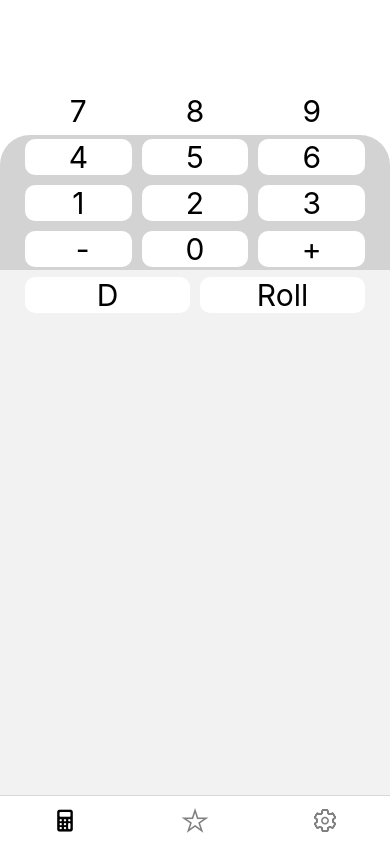
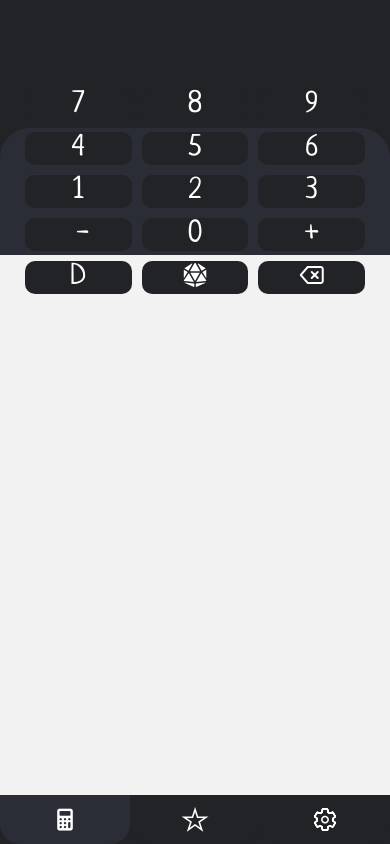
Before and after one commit to Sleachga/DiceProject, a React Native app: screen /Calculator in a window 390 px wide. Built offline with nearby package versions, Linux system fonts and the light colour scheme.

Commit message:
Dark Theme lookin good

```diff
--- a/App.js
+++ b/App.js
@@ -1,23 +1,40 @@
 import * as React from 'react';
 import { Text, View } from 'react-native';
+
 import { NavigationContainer } from '@react-navigation/native';
 import { createBottomTabNavigator } from '@react-navigation/bottom-tabs';
 import { Ionicons } from '@expo/vector-icons';
+import AppLoading from 'expo-app-loading';
+import { useFonts } from 'expo-font';
 
 import CalculatorPage from './calculator/CalculatorPage';
 
 const SettingsScreen = () => {
   return (
-    <View style={{ flex: 1, justifyContent: 'center', alignItems: 'center' }}>
-      <Text>Settings!</Text>
+    <View
+      style={{
+        flex: 1,
+        justifyContent: 'center',
+        alignItems: 'center',
+        backgroundColor: '#2a2d35',
+      }}
+    >
+      <Text style={{ color: 'white' }}>Settings!</Text>
     </View>
   );
 };
 
 const RollsScreen = () => {
   return (
-    <View style={{ flex: 1, justifyContent: 'center', alignItems: 'center' }}>
-      <Text>Rolls!</Text>
+    <View
+      style={{
+        flex: 1,
+        justifyContent: 'center',
+        alignItems: 'center',
+        backgroundColor: '#2a2d35',
+      }}
+    >
+      <Text style={{ color: 'white' }}>Rolls!</Text>
     </View>
   );
 };
@@ -25,6 +42,14 @@ const RollsScreen = () => {
 const Tab = createBottomTabNavigator();
 
 export default function App() {
+  let [fontsLoaded] = useFonts({
+    Neucha: require('./assets/fonts/Neucha-Regular.ttf'),
+  });
+
+  if (!fontsLoaded) {
+    return <AppLoading />;
+  }
+
   return (
     <NavigationContainer>
       <Tab.Navigator
@@ -42,9 +67,20 @@ export default function App() {
 
             return <Ionicons name={iconName} size={size} color={color} />;
           },
-          tabBarActiveTintColor: 'black',
-          tabBarInactiveTintColor: 'gray',
+          tabBarActiveTintColor: '#fff',
+          tabBarActiveBackgroundColor: '#2a2d35',
+          tabBarInactiveTintColor: '#fff',
+          tabBarInactiveBackgroundColor: '#212326',
           tabBarShowLabel: false,
+          tabBarItemStyle: {
+            borderBottomLeftRadius: 20,
+            borderBottomRightRadius: 20,
+          },
+          tabBarStyle: {
+            borderTopWidth: 0,
+            elevation: 0,
+            backgroundColor: '#212326',
+          },
           headerShown: false,
         })}
       >
--- a/calculator/Calculator.js
+++ b/calculator/Calculator.js
@@ -1,10 +1,14 @@
+import React from 'react';
+
+import { Pressable } from 'react-native';
+
 import styled from 'styled-components/native';
-import { Pressable, Text } from 'react-native';
+import { FontAwesome5, Feather } from '@expo/vector-icons';
 
 const Container = styled.View`
   display: flex;
   padding: 20px;
-  background-color: lightgrey;
+  background-color: #2a2d35;
   border-top-left-radius: 30px;
   border-top-right-radius: 30px;
   align-items: center;
@@ -25,12 +29,14 @@ const Button = styled.View`
   display: flex;
   justify-content: center;
   align-items: center;
-  background-color: ${({ pressed }) => (pressed ? 'grey' : 'white')};
+  background-color: ${({ pressed }) => (pressed ? 'grey' : '#212326')};
   border-radius: 10px;
 `;
 
 const ButtonText = styled.Text`
   font-size: 30px;
+  font-family: 'Neucha';
+  color: #fff;
 `;
 
 const CalcButton = ({ children }) => {
@@ -70,7 +76,14 @@ const Calculator = () => {
       </Row>
       <Row>
         <CalcButton>D</CalcButton>
-        <CalcButton>Roll</CalcButton>
+        <CalcButton onPress={async () => handleAnimation()}>
+          <FontAwesome5 name='dice-d20' size={24} color='white' />
+          {/* Roll */}
+        </CalcButton>
+        <CalcButton>
+          <Feather name='delete' size={24} color='white' />
+          {/* Delete */}
+        </CalcButton>
       </Row>
     </Container>
   );
--- a/calculator/CalculatorPage.js
+++ b/calculator/CalculatorPage.js
@@ -5,13 +5,13 @@ import Calculator from './Calculator';
 
 const Container = styled.View`
   display: flex;
-  background-color: #fff;
+  background-color: red;
   align-items: center;
   justify-content: center;
 `;
 
 const Content = styled.View`
-  background-color: white;
+  background-color: #212326;
   width: 100%;
   height: 100%;
   display: flex;
--- a/package.json
+++ b/package.json
@@ -10,9 +10,11 @@
     "eject": "expo eject"
   },
   "dependencies": {
+    "@expo-google-fonts/inter": "^0.2.2",
     "@react-navigation/bottom-tabs": "^6.3.1",
     "@react-navigation/native": "^6.0.10",
     "expo": "~44.0.0",
+    "expo-font": "~10.0.4",
     "expo-status-bar": "~1.2.0",
     "react": "17.0.1",
     "react-dom": "17.0.1",
@@ -21,7 +23,8 @@
     "react-native-screens": "~3.10.1",
     "react-native-vector-icons": "^9.1.0",
     "react-native-web": "0.17.1",
-    "styled-components": "^5.3.5"
+    "styled-components": "^5.3.5",
+    "expo-app-loading": "~1.3.0"
   },
   "devDependencies": {
     "@babel/core": "^7.12.9"
```
Also changed, not shown: app.json (line endings or trailing spaces), assets/fonts/Neucha-Regular.ttf (added), assets/fonts/OFL.txt (added), 1 other file (tests, documents, lock files or other folders).
